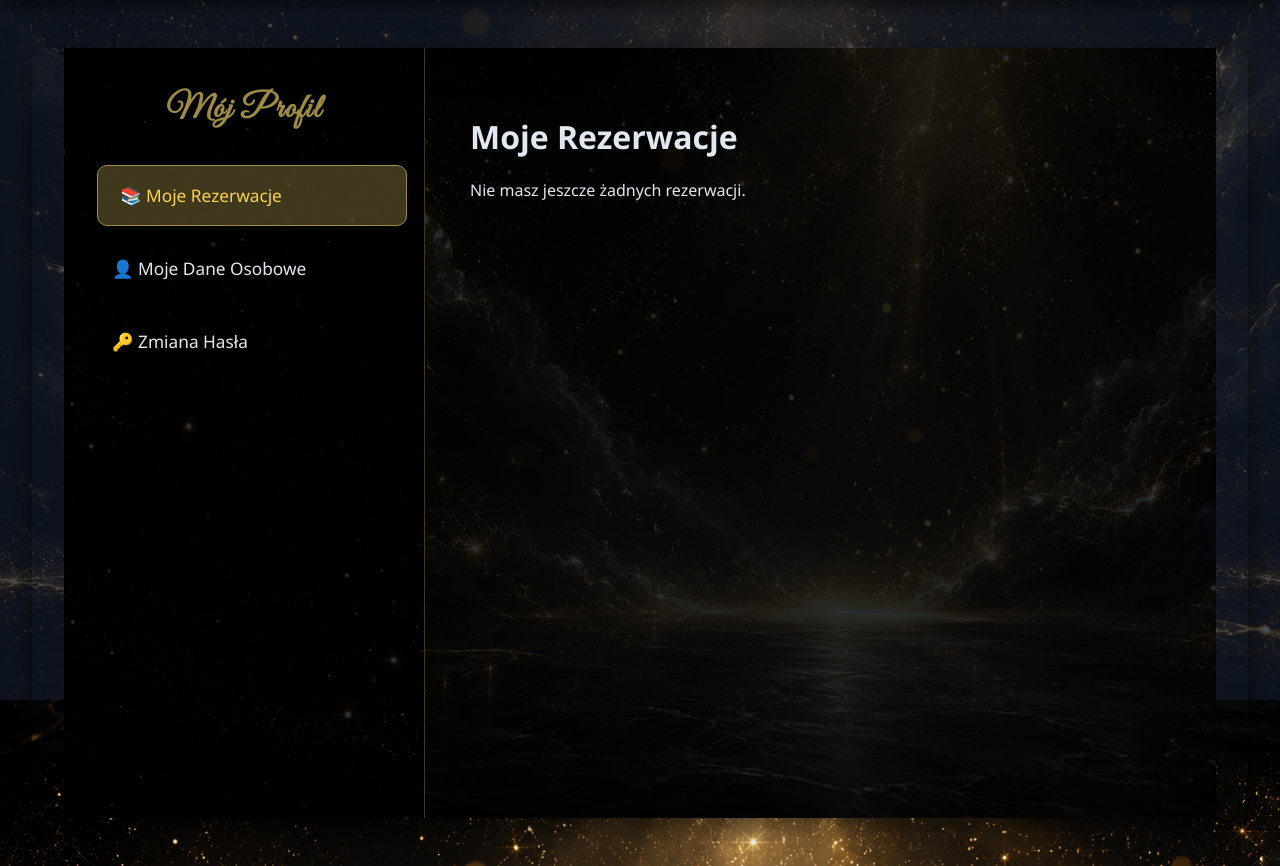
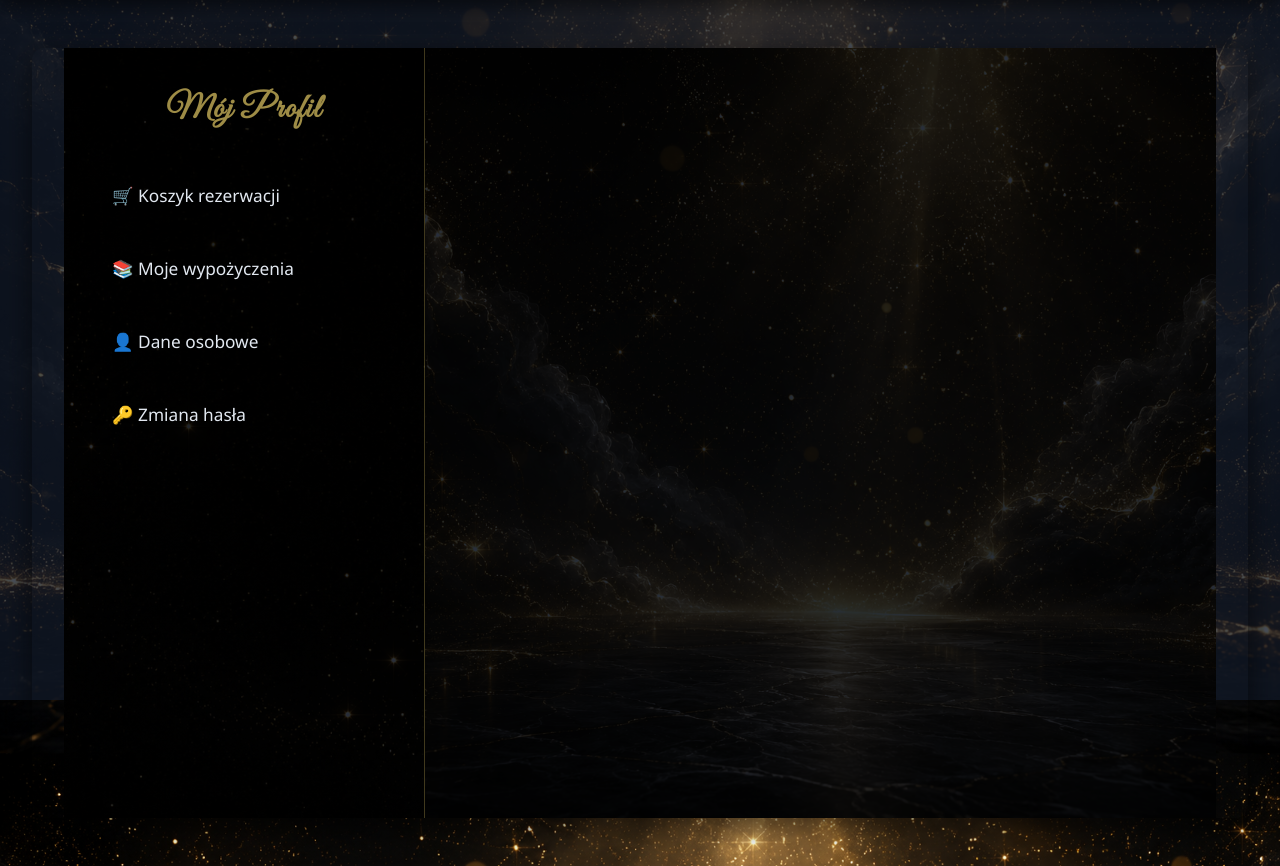
Before and after one commit to Barbekjuuu/BiblioTech, a Django app: page /profil/ in a window 1280 px wide. Shown: the part 100-966 px from the top of the page. Run offline with Django 5.2, Linux system fonts and the light colour scheme; the visitor is signed in with stand-in values (Sample User, id 1); data that the repository does not hold is empty.

Commit message:
Add user profile page with sidebar and reservation basket

```diff
--- a/templates/profile.html
+++ b/templates/profile.html
@@ -5,60 +5,65 @@
 {% block content %}
 <div class="profile-container">
 
-    <!-- Lewy Sidebar -->
+    <!-- Lewy pasek nawigacji -->
     <div class="profile-sidebar">
         <h2>Mój Profil</h2>
 
-        <a href="{% url 'profile' %}?tab=rezerwacje"
-             class="sidebar-tab {% if active_tab == 'rezerwacje' or not active_tab %}active{% endif %}">
-            📚 Moje Rezerwacje
+        <a href="{% url 'profile' %}?tab=koszyk"
+           class="sidebar-tab {% if active_tab == 'koszyk' %}active{% endif %}">
+            🛒 Koszyk rezerwacji
+        </a>
+
+        <a href="{% url 'profile' %}?tab=wypozyczenia"
+           class="sidebar-tab {% if active_tab == 'wypozyczenia' %}active{% endif %}">
+            📚 Moje wypożyczenia
         </a>
 
         <a href="{% url 'profile' %}?tab=dane"
-             class="sidebar-tab {% if active_tab == 'dane' %}active{% endif %}">
-            👤 Moje Dane Osobowe
+           class="sidebar-tab {% if active_tab == 'dane' %}active{% endif %}">
+            👤 Dane osobowe
         </a>
 
         <a href="{% url 'profile' %}?tab=haslo"
-             class="sidebar-tab {% if active_tab == 'haslo' %}active{% endif %}">
-            🔑 Zmiana Hasła
+           class="sidebar-tab {% if active_tab == 'haslo' %}active{% endif %}">
+            🔑 Zmiana hasła
         </a>
     </div>
 
-    <!-- Prawa zawartość -->
+    <!-- Główna zawartość -->
     <div class="profile-content">
 
-        {% if active_tab == 'rezerwacje' or not active_tab %}
-            <h1>Moje Rezerwacje</h1>
+        {% if active_tab == 'koszyk' %}
+            <h2>Koszyk rezerwacji</h2>
             {% if rezerwacje %}
                 {% for rez in rezerwacje %}
-                    <div class="rezerwacja-card">
-                        <h3>{{ rez.egzemplarz.ksiazka.tytul }}</h3>
-                        <p><strong>Autor:</strong> {{ rez.egzemplarz.ksiazka.autor }}</p>
-                        <p><strong>Data rezerwacji:</strong> {{ rez.data_rezerwacji|date:"d.m.Y H:i" }}</p>
-                        <p><strong>Ważna do:</strong> {{ rez.data_waznosci|date:"d.m.Y H:i" }}</p>
-                        <a href="{% url 'anuluj_rezerwacje' rez.id %}"
-                           onclick="return confirm('Czy na pewno chcesz anulować rezerwację?')"
-                           class="cancel-btn">Anuluj rezerwację</a>
+                    <div class="reservation-item">
+                        <div class="reservation-info">
+                            <strong>{{ rez.egzemplarz.ksiazka.tytul }}</strong><br>
+                            Autor: {{ rez.egzemplarz.ksiazka.autor }}<br>
+                            Zarezerwowano: {{ rez.data_rezerwacji|date:"d.m.Y H:i" }}
+                        </div>
+                        <button onclick="location.href='{% url 'anuluj_rezerwacje' rez.id %}'"
+                                class="btn-zwroc">
+                            Zwracam
+                        </button>
                     </div>
                 {% endfor %}
             {% else %}
-                <p>Nie masz jeszcze żadnych rezerwacji.</p>
+                <p>Twój koszyk rezerwacji jest pusty.</p>
             {% endif %}
 
+        {% elif active_tab == 'wypozyczenia' %}
+            <h2>Moje wypożyczenia</h2>
+            <p>(Tutaj później pokażemy aktywne wypożyczenia)</p>
+
         {% elif active_tab == 'dane' %}
-            <h1>Moje Dane Osobowe</h1>
-            <div class="dane-box">
-                <p><strong>Username:</strong> {{ user.username }}</p>
-                <p><strong>Email:</strong> {{ user.email|default:"Nie podano" }}</p>
-                <p><strong>Imię i Nazwisko:</strong> {{ user.get_full_name|default:"Nie podano" }}</p>
-                <br>
-                <a href="#" class="btn-edit">✏️ Zmień dane osobowe</a>
-            </div>
+            <h2>Moje dane osobowe</h2>
+            <p>Tu będą ustawienia konta (do zrobienia w kolejnym kroku).</p>
 
         {% elif active_tab == 'haslo' %}
-            <h1>Zmiana Hasła</h1>
-            <p>Tutaj będzie formularz zmiany hasła.</p>
+            <h2>Zmiana hasła</h2>
+            <p>Tu będzie formularz zmiany hasła (do zrobienia później).</p>
         {% endif %}
 
     </div>
```
